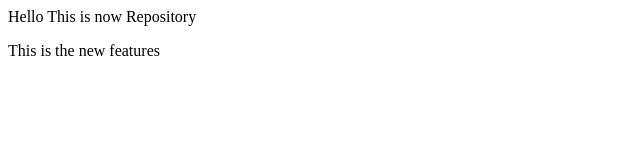
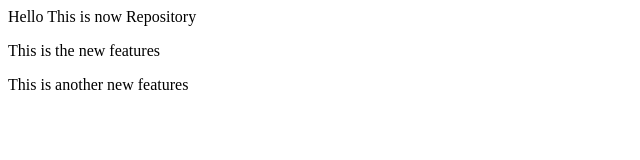
Before and after one commit to viju2002/localrepo, a plain HTML site: page index.html in a window 1280 px wide. Shown: the whole page, without its empty margins (0-640 px from the left). Drawn offline with Linux system fonts and the light colour scheme.

Commit message:
Add another new features

```diff
--- a/index.html
+++ b/index.html
@@ -1,2 +1,3 @@
 <p>Hello This is now Repository</p>
 <p>This is the new features</p>
+<p>This is another new features</p>
```
